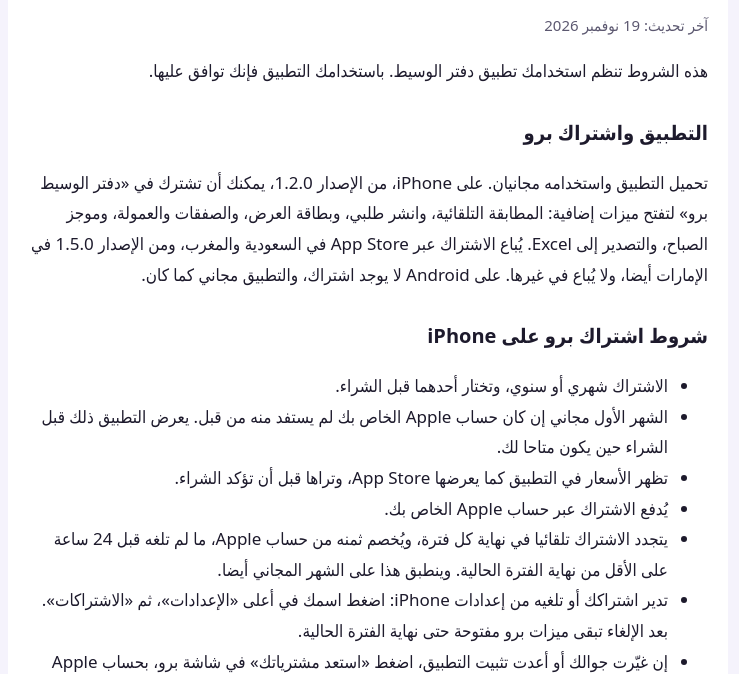
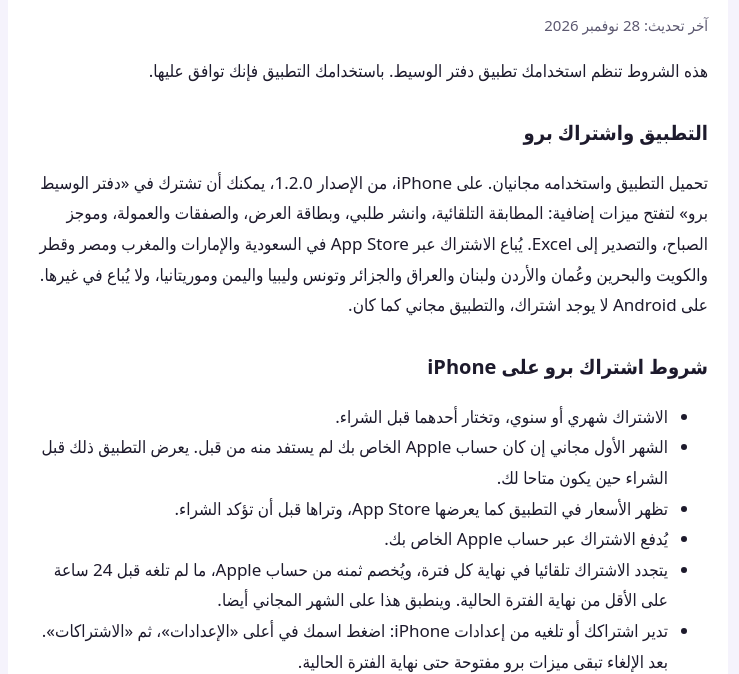
Before and after one commit to tornidomaroc-web/daftar-alwaseet-site, a plain HTML site: page terms.html in a window 1280 px wide. Shown: the part 129-803 px from the top of the page, without its empty margins (272-1011 px from the left). Drawn offline with Linux system fonts and the light colour scheme.

Commit message:
docs(site): Pro sold in 16 Arab App Store storefronts
Co-Authored-By: Claude Opus 5.5 <noreply@anthropic.com>

```diff
--- a/terms.html
+++ b/terms.html
@@ -10,12 +10,12 @@
 <main>
 <p class="back"><a href="index.html">دفتر الوسيط</a></p>
 <h1>شروط الاستخدام</h1>
-<p class="muted">آخر تحديث: 19 نوفمبر 2026</p>
+<p class="muted">آخر تحديث: 28 نوفمبر 2026</p>
 
 <p>هذه الشروط تنظم استخدامك تطبيق دفتر الوسيط. باستخدامك التطبيق فإنك توافق عليها.</p>
 
 <h2>التطبيق واشتراك برو</h2>
-<p>تحميل التطبيق واستخدامه مجانيان. على iPhone، من الإصدار 1.2.0، يمكنك أن تشترك في «دفتر الوسيط برو» لتفتح ميزات إضافية: المطابقة التلقائية، وانشر طلبي، وبطاقة العرض، والصفقات والعمولة، وموجز الصباح، والتصدير إلى Excel. يُباع الاشتراك عبر App Store في السعودية والمغرب، ومن الإصدار 1.5.0 في الإمارات أيضا، ولا يُباع في غيرها. على Android لا يوجد اشتراك، والتطبيق مجاني كما كان.</p>
+<p>تحميل التطبيق واستخدامه مجانيان. على iPhone، من الإصدار 1.2.0، يمكنك أن تشترك في «دفتر الوسيط برو» لتفتح ميزات إضافية: المطابقة التلقائية، وانشر طلبي، وبطاقة العرض، والصفقات والعمولة، وموجز الصباح، والتصدير إلى Excel. يُباع الاشتراك عبر App Store في السعودية والإمارات والمغرب ومصر وقطر والكويت والبحرين وعُمان والأردن ولبنان والعراق والجزائر وتونس وليبيا واليمن وموريتانيا، ولا يُباع في غيرها. على Android لا يوجد اشتراك، والتطبيق مجاني كما كان.</p>
 
 <h2>شروط اشتراك برو على iPhone</h2>
 <ul>
```
Also changed, not shown: privacy.html (+2 -2 lines), support.html (+1 -1 lines).
